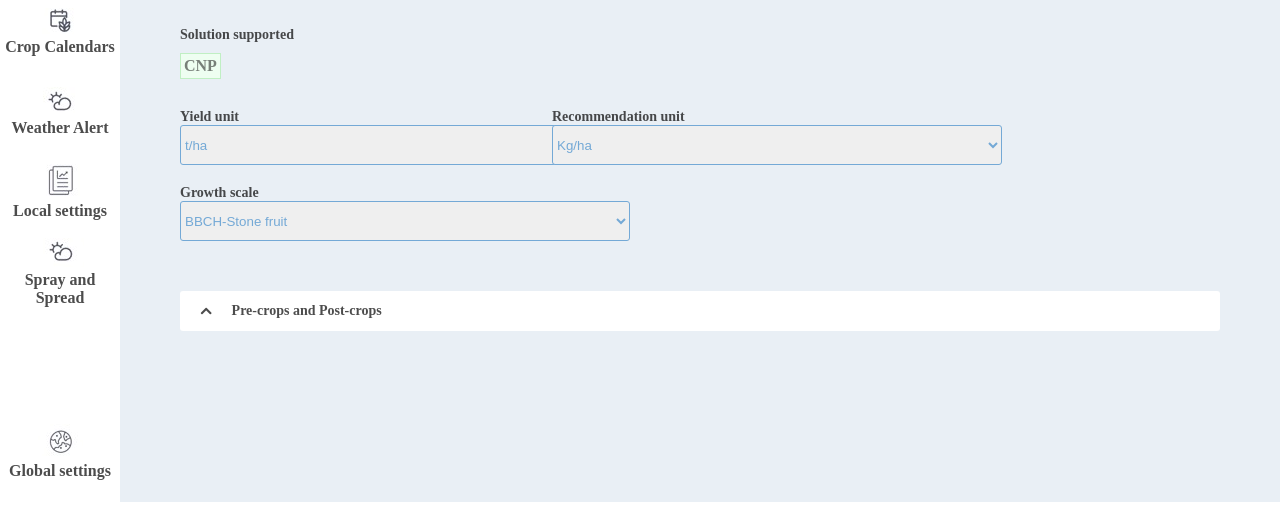
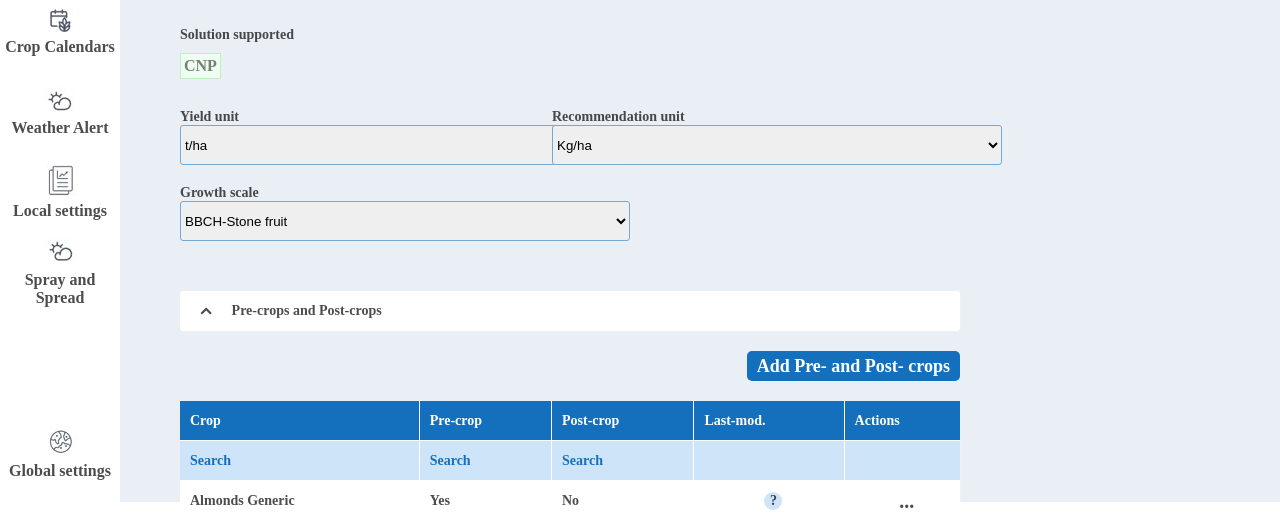
Before and after one commit to dinyoyara/Yara_intern_2023, a website built with webpack: page src/index.html in a window 1280 px wide. Shown: the part 298-819 px from the top of the page. Built offline with nearby package versions, Linux system fonts and the light colour scheme.

Commit message:
Add table in main component.

```diff
--- a/src/index.html
+++ b/src/index.html
@@ -111,7 +111,32 @@
             <i class="fa fa-angle-up" aria-hidden="true"></i>
             <span class="text">Pre-crops and Post-crops</span>
         </div>
-
+        <div class="add-crops-container">
+            <div class="label">Add Pre- and Post- crops</div>
+            <table class="table">
+                <tr class="row head-row">
+                  <th class="cell cell-head">Crop <i></i></th>
+                  <th class="cell cell-head">Pre-crop</th>
+                  <th class="cell cell-head">Post-crop</th>
+                  <th class="cell cell-head">Last-mod.</th>
+                  <th class="cell cell-head">Actions</th>
+                </tr>
+                <tr class="row search-row">
+                  <td class="cell">Search</td>
+                  <td class="cell">Search</td>
+                  <td class="cell">Search</td>
+                  <td class="cell"></td>
+                  <td class="cell"></td>
+                </tr>
+                <tr class="row last-row">
+                  <td class="cell">Almonds Generic</td>
+                  <td class="cell">Yes</td>
+                  <td class="cell">No</td>
+                  <td class="cell cell-qm"><div class="qm">?</div></td>
+                  <td class="cell dots">...</td>
+                </tr>
+              </table>
+        </div>
     </div>
 </body>
 </html>
--- a/src/style.main.css
+++ b/src/style.main.css
@@ -30,7 +30,8 @@
 }
 .ss-item .text,
 .selects-container .label,
-.pre-post-show-btn .text {
+.pre-post-show-btn .text,
+.table .row .cell {
     font-size: 14px;
     font-weight: 700;
     color: rgba(0, 0, 0, 0.7);
@@ -48,7 +49,7 @@
     color: rgba(0, 0, 0, 0.5);
     font-weight: 600;
 }
-.selects-container{
+.selects-container {
     display: flex;
     flex-wrap: wrap;
 }
@@ -58,17 +59,31 @@
     flex-direction: column;
     margin: 0 60px 20px 0;
 }
+.select-box .select,
+.pre-post-show-btn,
+.add-crops-container .label,
+.add-crops-container .table {
+    box-shadow: 1px 1px 2px  rgba(255,255,255, 0.2);
+}
+.select-box .select,
+.pre-post-show-btn,
+.table .row {
+    height: 40px;
+}
+.select-box .select,
+.pre-post-show-btn {
+    border-radius: 3px;
+}
 .select-box .select {
     width: 450px;
-    height: 40px;
-    border: 0.5px solid rgba(116,169,214,255);
-    border-radius: 3px;
-    color: rgba(116,169,214,255);
+    border: 1px solid rgba(116,169,214,255);
+
 }
-.pre-post-show-btn{
-    background-color: white;
-    border-radius: 3px;
-    height: 40px;
+.pre-post-show-btn, .add-crops-container{
+    width: 75%;
+}
+.pre-post-show-btn {
+   background-color: white;
    display: flex;
    align-items: center;
 }
@@ -81,3 +96,64 @@
 .pre-post-show-btn .fa-angle-down{
     display: none;
 }
+.add-crops-container .label,
+.add-crops-container .table .head-row{
+    background-color: rgba(20,112,188,255);
+}
+.add-crops-container .label{
+    width: fit-content;
+    margin: 20px 0 20px auto;
+    padding: 0 10px;
+    border-radius: 5px;
+    color: white;
+    font-size: 18px;
+    font-weight: 600;
+    line-height: 30px;
+}
+.add-crops-container .table {
+    width: 100%;
+}
+.table{
+  border-spacing: 0;
+}
+.table .row {
+    width: 100%;
+}
+.table .row .cell {
+    border-right: 0.1px solid white;
+    border-bottom: 0.1px solid white;
+    width: calc((100% - 2px) / 5);
+    text-align: start;
+    padding-left: 10px;
+}
+.table .row:last-child .cell {
+    border-bottom: none;
+}
+.table .row .cell:last-child {
+    border-right: none;
+}
+.table .search-row,
+.table .row .cell-qm .qm {
+    background-color: rgba(205,228,249,255);
+}
+.table .head-row .cell{
+    color: white;
+}
+.table .search-row .cell,
+.table .row .cell .dots {
+    color: rgba(20,112,188,255);
+}
+.table .row .dots {
+    text-align: center;
+    font-size: 20px;
+}
+.table .last-row{
+    background-color: white;
+}
+.table .last-row .cell-qm .qm {
+    padding: 1px;
+    width: 16px;
+    border-radius: 50%;
+    text-align: center;
+    margin: auto;
+}
```
